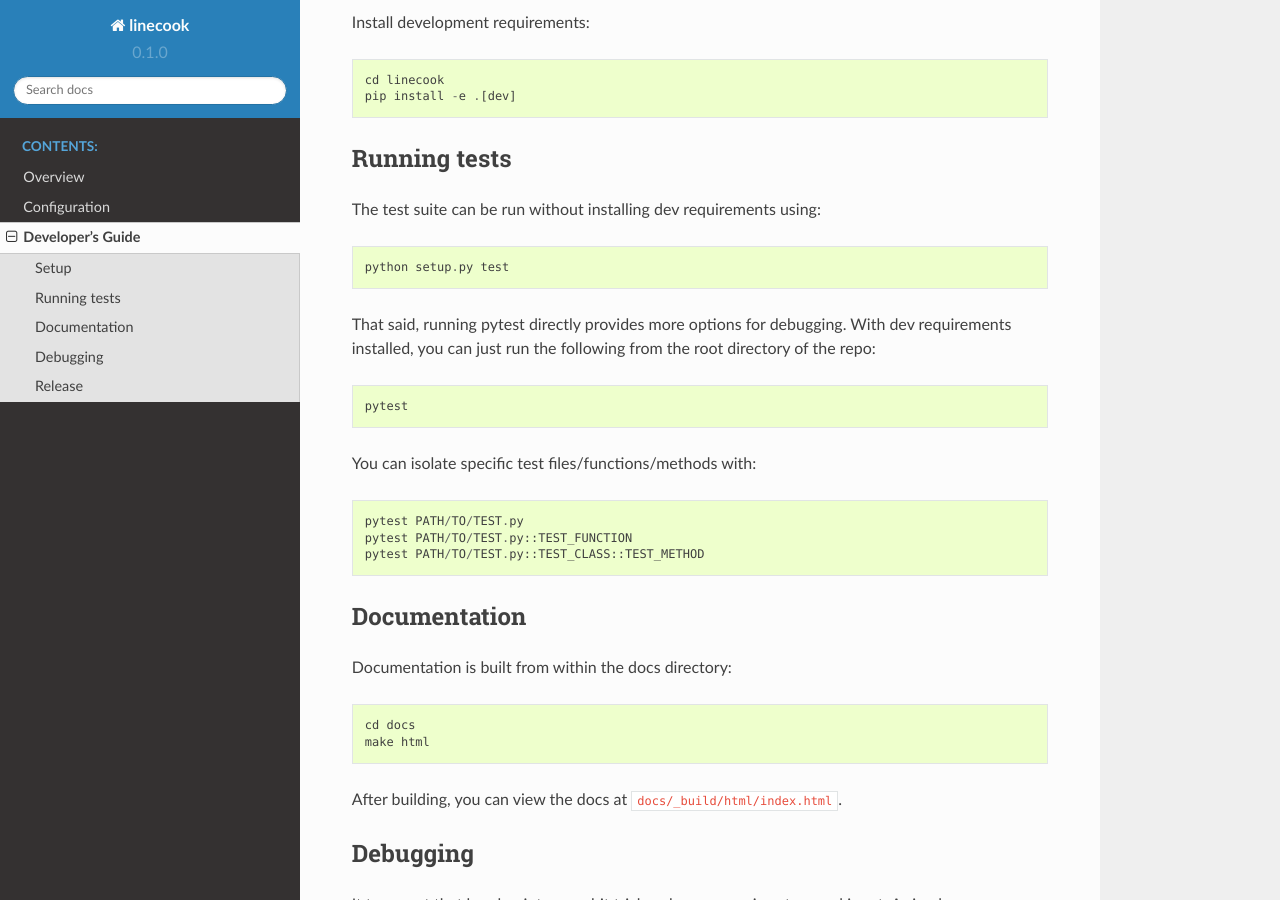
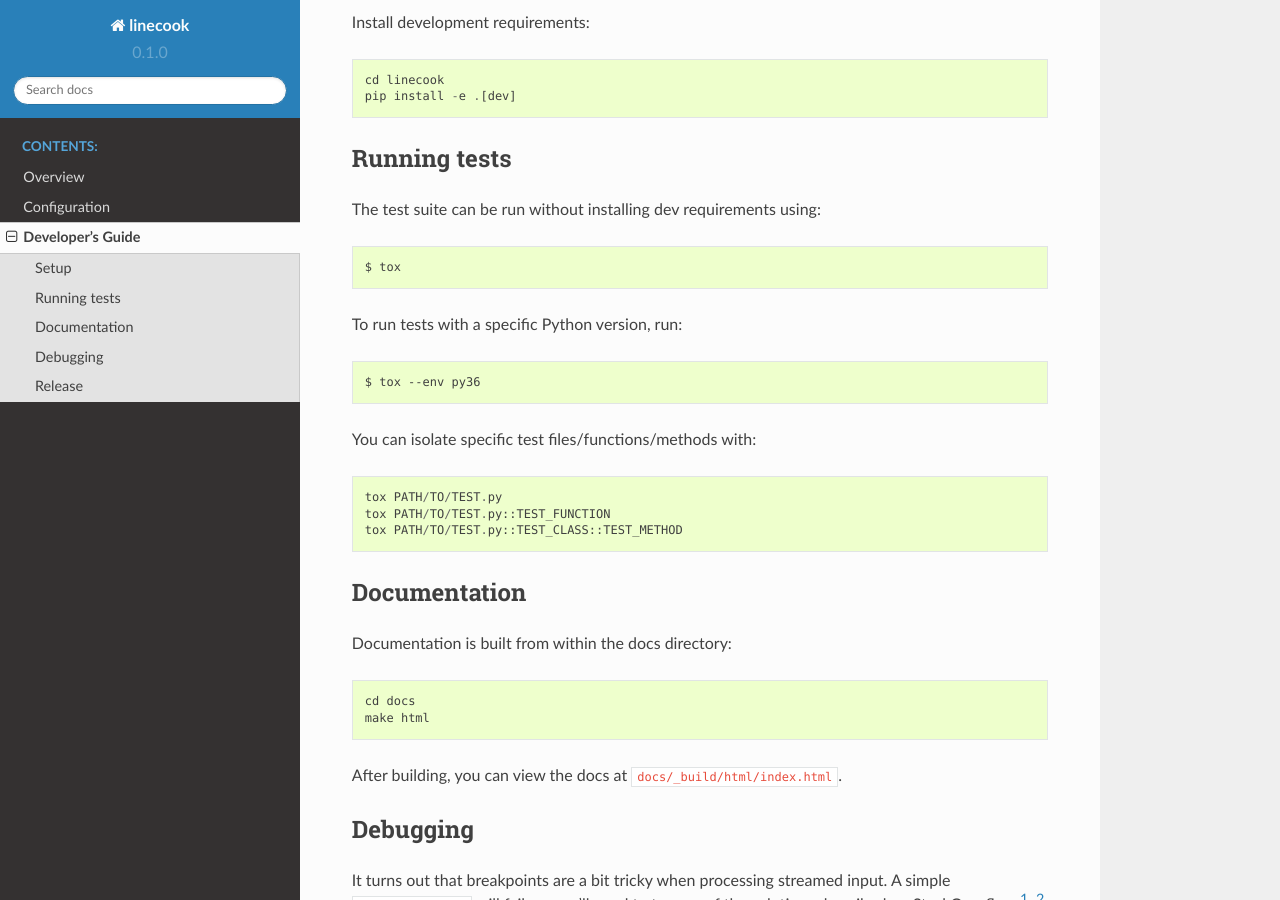
Before and after one commit to tonysyu/linecook, a Sphinx documentation site: the page built from docs/developer_guide.rst, in a window 1280 px wide and 900 px high, scrolled down 320 px. Built offline with Sphinx 7.4.7 and the Read the Docs theme 2.0.0, drawn with Linux system fonts in a browser that asks for light colours; pages that are not in the unit, such as notebooks, are missing from menus.

```diff
--- a/docs/developer_guide.rst
+++ b/docs/developer_guide.rst
@@ -20,19 +20,18 @@ Running tests
 
 The test suite can be run without installing dev requirements using::
 
-    python setup.py test
+    $ tox
 
-That said, running pytest directly provides more options for debugging. With
-dev requirements installed, you can just run the following from the root
-directory of the repo::
 
-    pytest
+To run tests with a specific Python version, run::
+
+    $ tox --env py36
 
 You can isolate specific test files/functions/methods with::
 
-    pytest PATH/TO/TEST.py
-    pytest PATH/TO/TEST.py::TEST_FUNCTION
-    pytest PATH/TO/TEST.py::TEST_CLASS::TEST_METHOD
+    tox PATH/TO/TEST.py
+    tox PATH/TO/TEST.py::TEST_FUNCTION
+    tox PATH/TO/TEST.py::TEST_CLASS::TEST_METHOD
 
 
 Documentation
--- a/setup.cfg
+++ b/setup.cfg
@@ -2,7 +2,7 @@
 test = pytest
 
 [tool:pytest]
-addopts = --cov=linecook --flake8 --doctest-modules -s
+addopts = --cov=linecook --flake8
 
 [coverage:run]
 omit = */tests/*
--- a/setup.py
+++ b/setup.py
@@ -73,9 +73,6 @@ setup(
     keywords='console terminal logging parsing color sed termcolor',
     packages=find_packages(exclude=['tests*']),
     install_requires=install_requires,
-    setup_requires=[
-        'pytest-runner',
-    ],
     tests_require=tests_require,
     extras_require={
         'docs': docs_require,
```
Also changed, not shown: .travis.yml, 5 other files.
